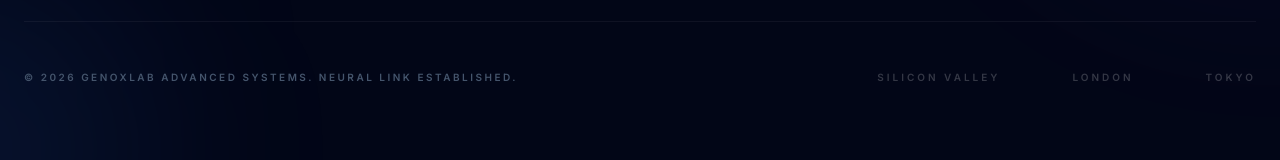
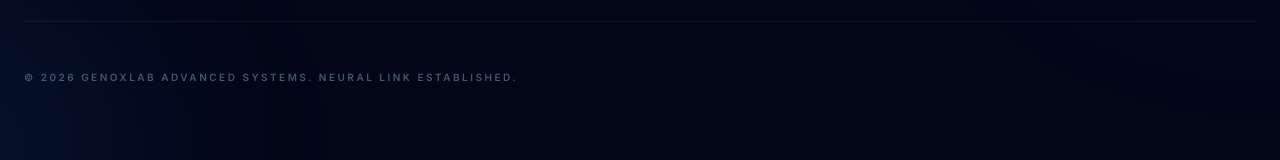
Before and after one commit to Syntrix-Snipers/genoxlabs, a Next.js app: page / in a window 1280 px wide. Shown: the part 7981-8141 px from the top of the page. Built offline with nearby package versions, Linux system fonts and the light colour scheme.

Commit message:
Update Footer.tsx

```diff
--- a/src/components/sections/Footer.tsx
+++ b/src/components/sections/Footer.tsx
@@ -64,9 +64,6 @@ export default function Footer() {
                 <div className="pt-12 border-t border-white/5 flex flex-col md:flex-row justify-between items-center gap-8 text-center md:text-left">
                     <div className="text-[9px] md:text-[10px] font-black uppercase tracking-[0.25em] text-slate-600 max-w-sm md:max-w-none px-4 md:px-0">© 2026 Genoxlab Advanced Systems. Neural link established.</div>
                     <div className="flex flex-wrap justify-center gap-6 md:space-x-12 text-[9px] md:text-[10px] font-black uppercase tracking-[0.3em] text-white/20">
-                        {["Silicon Valley", "London", "Tokyo"].map((city, idx) => (
-                            <span key={idx} className="hover:text-white/60 transition-colors cursor-default">{city}</span>
-                        ))}
                     </div>
                 </div>
             </div>
```
